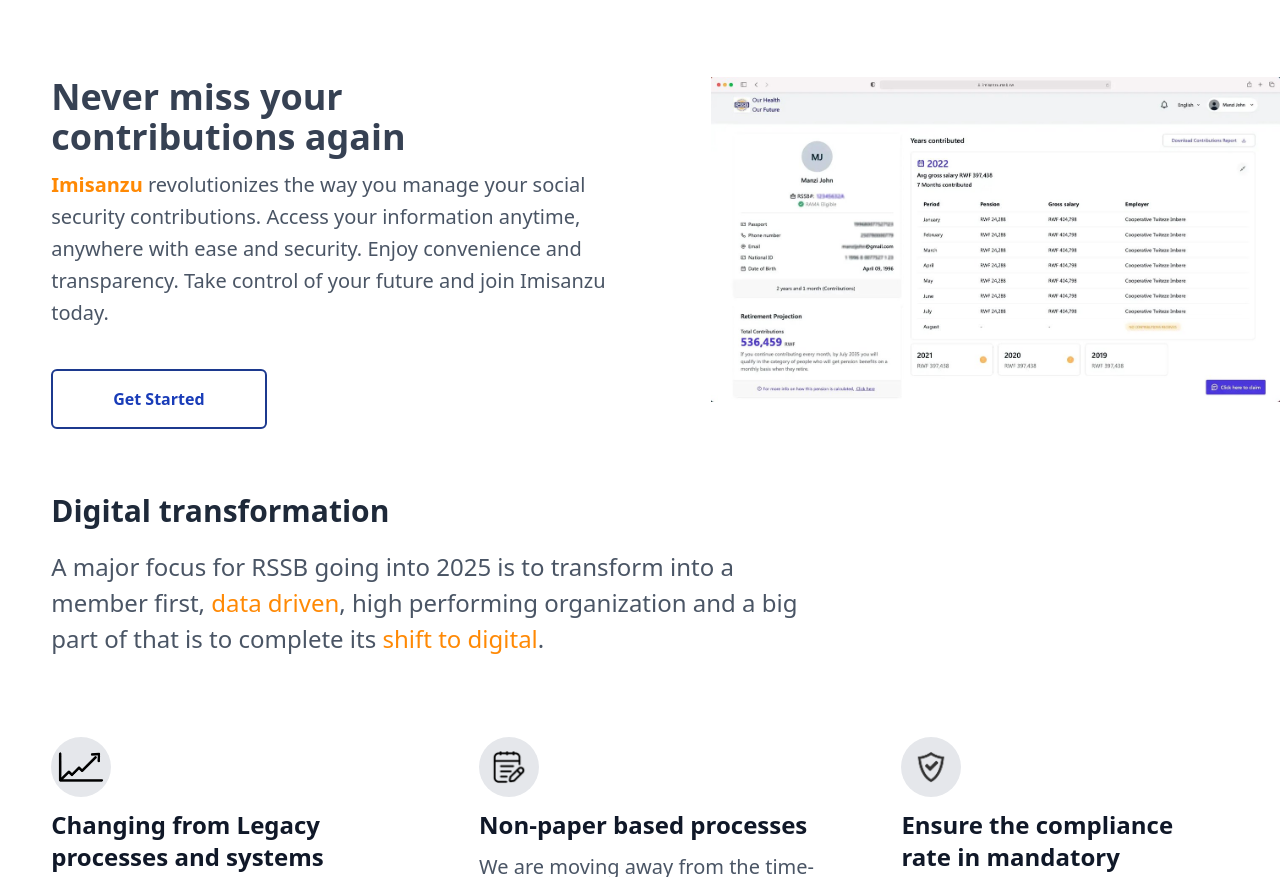
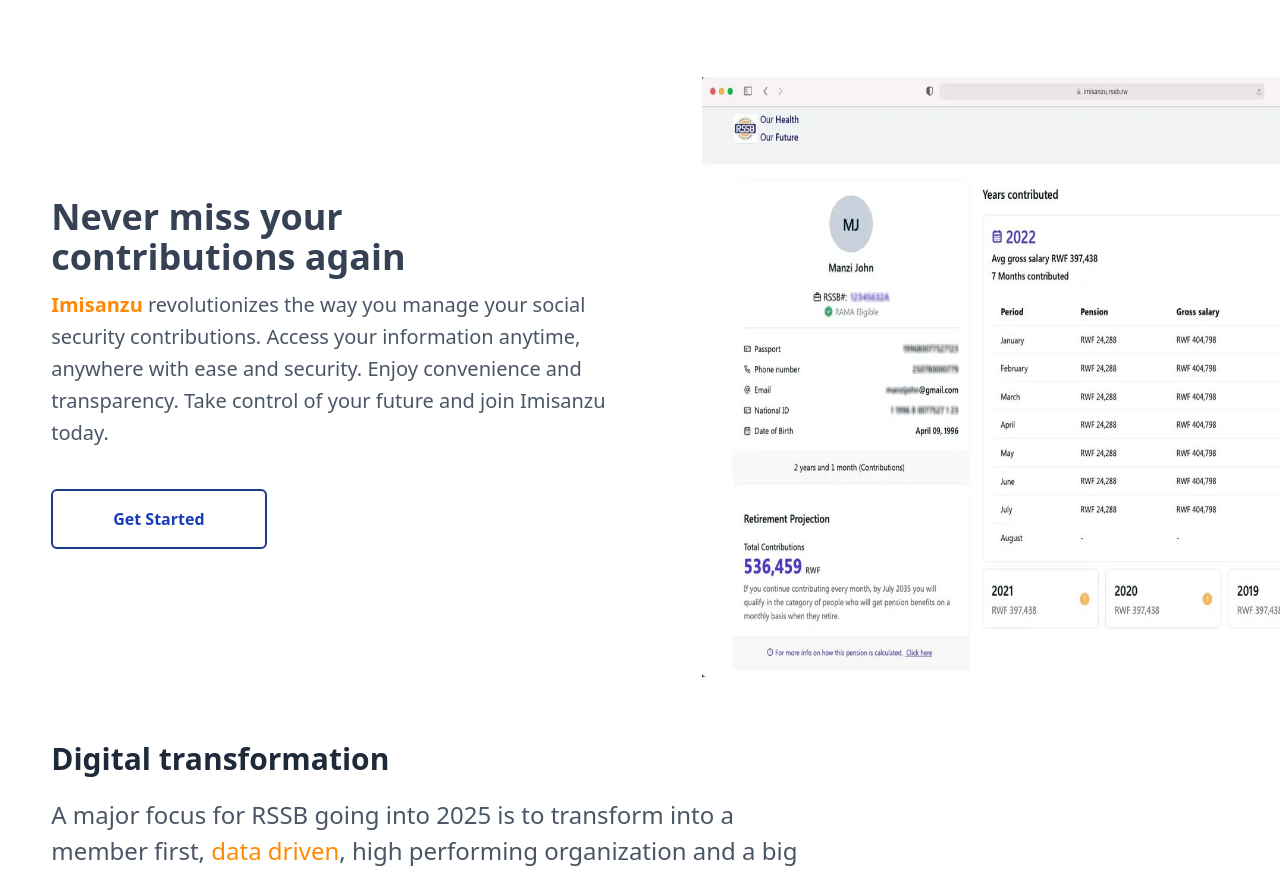
Before and after one commit to 4rGervais/gate, a plain HTML site: page index.html in a window 1280 px wide. Shown: the part 839-1716 px from the top of the page. Drawn offline with nearby package versions, Linux system fonts and the light colour scheme.

Commit message:
updated never miss section

```diff
--- a/index.html
+++ b/index.html
@@ -60,15 +60,13 @@
         </div>
     </div>
     <!-- never miss -->
-    <div class="flex flex-col md:flex-row gap-10 mt-20">
-        <div class="md:w-1/2 mx-[4%]">
+    <div class="flex flex-col md:flex-row gap-10 mt-20 md:overflow-hidden">
+        <div class="mx-[4%] md:mt-30">
             <h1 class="font-bold text-4xl text-gray-700 w-3/4">Never miss your contributions again</h1>
-            <p class="text-xl/8 text-gray-600 mt-3"><span class="text-orange-400 font-semibold">Imisanzu</span> revolutionizes the way you manage your social security contributions. Access your information anytime, anywhere with ease and security. Enjoy convenience and transparency. Take control of your future and join Imisanzu today.</p>
+            <p class="text-xl/8 text-gray-600 mt-3 md:w-140"><span class="text-orange-400 font-semibold">Imisanzu</span> revolutionizes the way you manage your social security contributions. Access your information anytime, anywhere with ease and security. Enjoy convenience and transparency. Take control of your future and join Imisanzu today.</p>
             <button class="py-4 mt-10 px-15 text-blue-800 hover:text-white hover:bg-blue-800 font-bold border-2 border-blue-900 rounded-md">Get Started</button>
         </div>
-        <div class="md:w-1/2 mx-5 md:mx-0">
-            <img src="./assets/public.jpeg" class="" alt="">
-        </div>
+        <img src="./assets/public.jpeg" class="md:w-200 md:h-150 md:mx-0 mx-[4%]" alt="">
     </div>
     <!-- digital transformation -->
     <div class="mt-[5%] px-[4%]">
```
